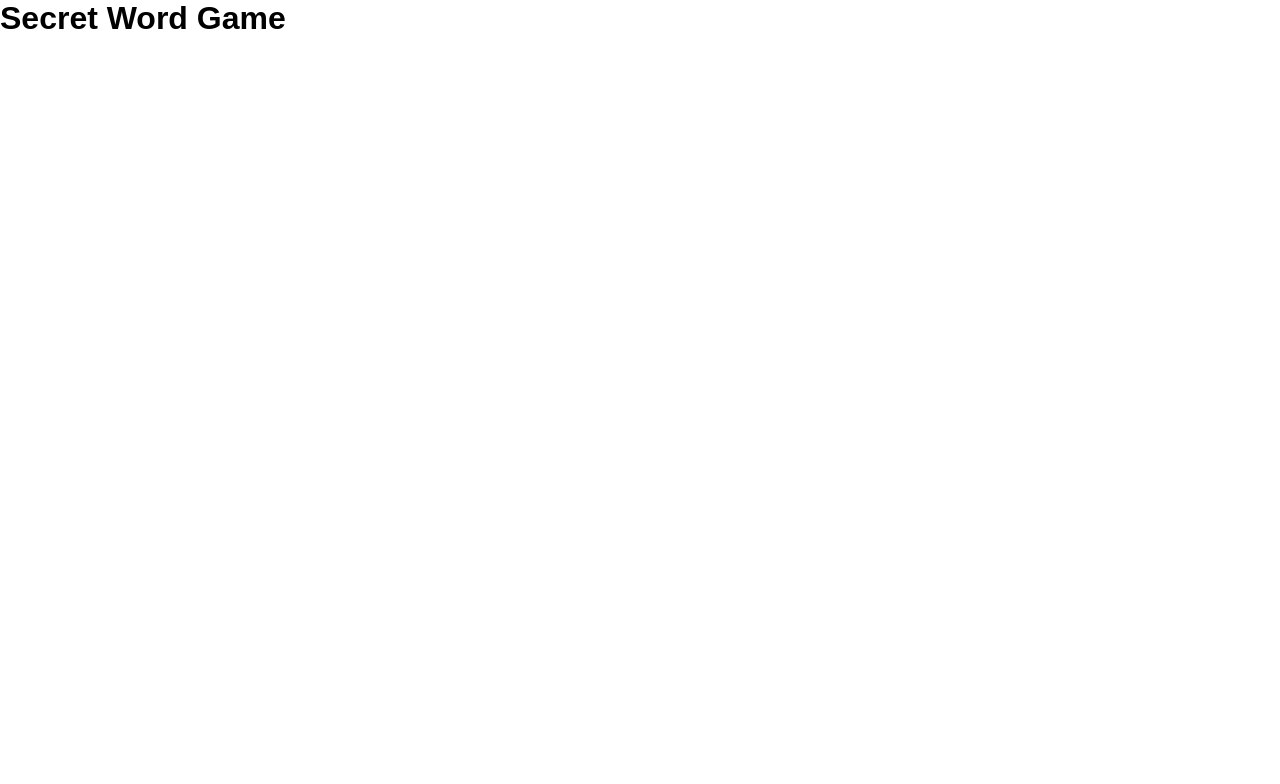
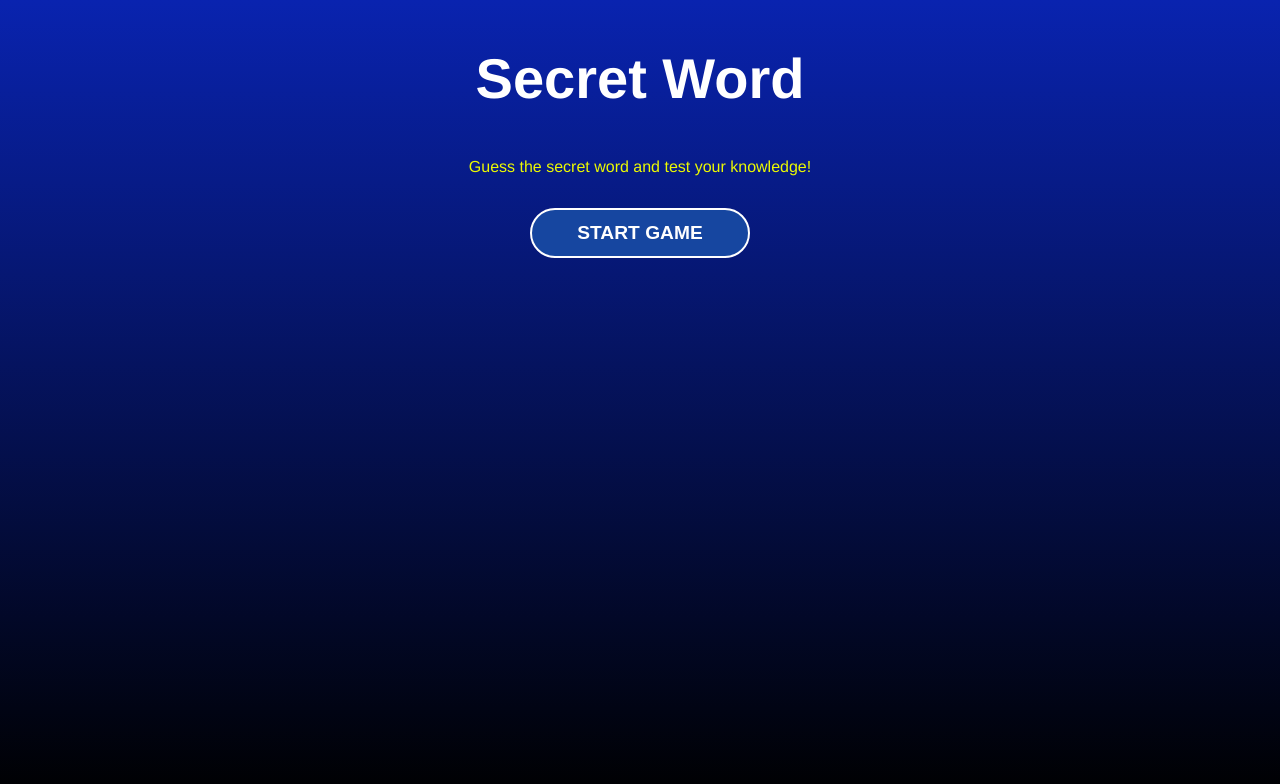
Before and after one commit to devmourao/secret-word-game, a React (Vite) app: page / in a window 1280 px wide. Shown: the top 784 px of the page. Built offline with nearby package versions, Linux system fonts and the light colour scheme.

Commit message:
feat: create start screen component

```diff
--- a/index.html
+++ b/index.html
@@ -4,7 +4,7 @@
     <meta charset="UTF-8" />
     <link rel="icon" type="image/svg+xml" href="/favicon.svg" />
     <meta name="viewport" content="width=device-width, initial-scale=1.0" />
-    <title>secret-word-game</title>
+    <title>Secret Word Game</title>
   </head>
   <body>
     <div id="root"></div>
--- a/src/App.css
+++ b/src/App.css
@@ -1,184 +1,7 @@
-.counter {
-  font-size: 16px;
-  padding: 5px 10px;
-  border-radius: 5px;
-  color: var(--accent);
-  background: var(--accent-bg);
-  border: 2px solid transparent;
-  transition: border-color 0.3s;
-  margin-bottom: 24px;
+.App {
+  display: flex;
+  justify-content: center;
+  align-items: center;
+  text-align: center;
 
-  &:hover {
-    border-color: var(--accent-border);
-  }
-  &:focus-visible {
-    outline: 2px solid var(--accent);
-    outline-offset: 2px;
-  }
 }
-
-.hero {
-  position: relative;
-
-  .base,
-  .framework,
-  .vite {
-    inset-inline: 0;
-    margin: 0 auto;
-  }
-
-  .base {
-    width: 170px;
-    position: relative;
-    z-index: 0;
-  }
-
-  .framework,
-  .vite {
-    position: absolute;
-  }
-
-  .framework {
-    z-index: 1;
-    top: 34px;
-    height: 28px;
-    transform: perspective(2000px) rotateZ(300deg) rotateX(44deg) rotateY(39deg)
-      scale(1.4);
-  }
-
-  .vite {
-    z-index: 0;
-    top: 107px;
-    height: 26px;
-    width: auto;
-    transform: perspective(2000px) rotateZ(300deg) rotateX(40deg) rotateY(39deg)
-      scale(0.8);
-  }
-}
-
-#center {
-  display: flex;
-  flex-direction: column;
-  gap: 25px;
-  place-content: center;
-  place-items: center;
-  flex-grow: 1;
-
-  @media (max-width: 1024px) {
-    padding: 32px 20px 24px;
-    gap: 18px;
-  }
-}
-
-#next-steps {
-  display: flex;
-  border-top: 1px solid var(--border);
-  text-align: left;
-
-  & > div {
-    flex: 1 1 0;
-    padding: 32px;
-    @media (max-width: 1024px) {
-      padding: 24px 20px;
-    }
-  }
-
-  .icon {
-    margin-bottom: 16px;
-    width: 22px;
-    height: 22px;
-  }
-
-  @media (max-width: 1024px) {
-    flex-direction: column;
-    text-align: center;
-  }
-}
-
-#docs {
-  border-right: 1px solid var(--border);
-
-  @media (max-width: 1024px) {
-    border-right: none;
-    border-bottom: 1px solid var(--border);
-  }
-}
-
-#next-steps ul {
-  list-style: none;
-  padding: 0;
-  display: flex;
-  gap: 8px;
-  margin: 32px 0 0;
-
-  .logo {
-    height: 18px;
-  }
-
-  a {
-    color: var(--text-h);
-    font-size: 16px;
-    border-radius: 6px;
-    background: var(--social-bg);
-    display: flex;
-    padding: 6px 12px;
-    align-items: center;
-    gap: 8px;
-    text-decoration: none;
-    transition: box-shadow 0.3s;
-
-    &:hover {
-      box-shadow: var(--shadow);
-    }
-    .button-icon {
-      height: 18px;
-      width: 18px;
-    }
-  }
-
-  @media (max-width: 1024px) {
-    margin-top: 20px;
-    flex-wrap: wrap;
-    justify-content: center;
-
-    li {
-      flex: 1 1 calc(50% - 8px);
-    }
-
-    a {
-      width: 100%;
-      justify-content: center;
-      box-sizing: border-box;
-    }
-  }
-}
-
-#spacer {
-  height: 88px;
-  border-top: 1px solid var(--border);
-  @media (max-width: 1024px) {
-    height: 48px;
-  }
-}
-
-.ticks {
-  position: relative;
-  width: 100%;
-
-  &::before,
-  &::after {
-    content: '';
-    position: absolute;
-    top: -4.5px;
-    border: 5px solid transparent;
-  }
-
-  &::before {
-    left: 0;
-    border-left-color: var(--border);
-  }
-  &::after {
-    right: 0;
-    border-right-color: var(--border);
-  }
-}
--- a/src/App.jsx
+++ b/src/App.jsx
@@ -1,4 +1,6 @@
 import { useState } from 'react'
+
+import StartScreen from "./components/StartScreen"
 
 import './App.css'
 
@@ -7,9 +9,13 @@ function App() {
 
   return (
     <>
-      <main>
-        <h1>Secret Word Game</h1>
+      <main className='App'>
+
+         <StartScreen />
+
       </main>
+
+
     </>
   )
 }
--- /dev/null
+++ b/src/components/StartScreen.css
@@ -0,0 +1,8 @@
+.start h1 {
+    font-size: 3.5em;
+}
+
+.start p {
+    margin-bottom: 2em;
+    color: #ecfa00;
+}
--- /dev/null
+++ b/src/components/StartScreen.jsx
@@ -0,0 +1,21 @@
+import './StartScreen.css'
+
+function StartScreen() {
+
+
+  return (
+ <section className='start'>
+      <h1>Secret Word</h1>
+
+      <p>
+        Guess the secret word and test your knowledge!
+      </p>
+
+      <button>
+        Start Game
+      </button>
+    </section>
+  )
+}
+
+export default StartScreen
--- a/src/index.css
+++ b/src/index.css
@@ -1,9 +1,37 @@
-* {
-  margin: 0;
-  padding: 0;
-  box-sizing: border-box;
+
+
+html, body {
+  height: 100%;
 }
 
 body {
-  font-family: Arial, Helvetica, sans-serif;
+
+  font-family:  Helvetica, sans-serif;
+  margin: 0;
+  padding: 0;
+  background: linear-gradient(
+    180deg,
+    rgba(9, 35, 175, 1) 0%,
+    rgba(0,0,0,1) 100%
+  );
+  color: #fff;
 }
+
+
+button {
+  background: #1646a0;
+  color: #fff;
+  padding: 0 45px;
+  border: 2px solid #fff;
+  border-radius: 25px;
+  height: 50px;
+  text-transform: uppercase;
+  font-weight: bold;
+  font-size: 1.2em;
+  cursor: pointer;
+  transition: .4s;
+}
+
+button:hover {
+  background-color: #0923af;
+}
```
Also changed, not shown: src/data/words.js (added, +8 -0 lines).
